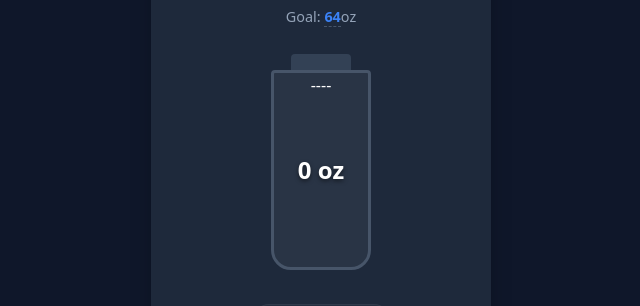
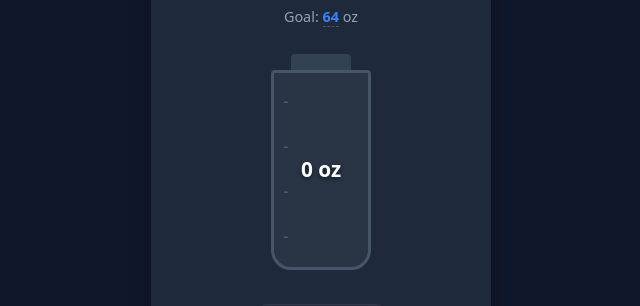
Before and after one commit to nadia-nh/rc-water-tracking-app, a Next.js app: page / in a window 1280 px wide. Shown: the part 231-537 px from the top of the page, without its empty margins (319-959 px from the left). Built offline with nearby package versions, Linux system fonts and the light colour scheme.

Commit message:
Update globals.css

```diff
--- a/app/globals.css
+++ b/app/globals.css
@@ -81,6 +81,13 @@ body {
   outline: none;
 }
 
+/* Hide arrows for the goal input */
+.goal-input-active::-webkit-inner-spin-button,
+.goal-input-active::-webkit-outer-spin-button {
+  -webkit-appearance: none;
+  margin: 0;
+}
+
 /* 4. Bottle & Water Fill */
 .bottle-container {
   width: 120px;
@@ -104,6 +111,23 @@ body {
   position: relative;
   overflow: hidden;
   margin: 0 auto;
+  overflow: hidden; /* Clips the water inside */
+  display: flex;
+  justify-content: center;
+  align-items: center;
+}
+
+.bottle-marks {
+  position: absolute;
+  left: 8px;
+  top: 10%;
+  height: 80%;
+  display: flex;
+  flex-direction: column;
+  justify-content: space-between;
+  color: rgba(255, 255, 255, 0.2);
+  font-family: monospace;
+  font-weight: bold;
 }
 
 .water-fill {
@@ -121,7 +145,7 @@ body {
   left: 50%;
   transform: translate(-50%, -50%);
   z-index: 10;
-  font-size: 1.5rem;
+  font-size: 1.3rem;
   font-weight: 800;
   text-shadow: 0 2px 4px rgba(0,0,0,0.5);
 }
@@ -207,12 +231,14 @@ body {
   min-width: 45px;
   font-size: 1.1rem;
   font-weight: 700;
+  line-height: 1;
   color: white;
+  letter-spacing: -0.5px;
 }
 
 .amount-display small {
   color: var(--text-muted);
-  font-size: 0.8rem;
+  font-size: 0.9rem;
   font-weight: 400;
 }
 
@@ -226,27 +252,51 @@ body {
   margin-top: 0.5rem;
 }
 
+.success-toast {
+  position: absolute;
+  top: 20px;
+  left: 50%;
+  transform: translateX(-50%);
+  background: #10b981; /* Success Green */
+  color: white;
+  padding: 12px 24px;
+  border-radius: 50px;
+  font-weight: bold;
+  font-size: 0.9rem;
+  box-shadow: 0 4px 15px rgba(16, 185, 129, 0.4);
+  z-index: 100;
+  white-space: nowrap;
+  animation: slideDown 0.5s ease-out forwards;
+}
+
+@keyframes slideDown {
+  0% {
+    opacity: 0;
+    transform: translate(-50%, -20px);
+  }
+  100% {
+    opacity: 1;
+    transform: translate(-50%, 0);
+  }
+}
+
 /* 8. Skeletons */
 .skeleton-block {
   background-color: #334155;
   border-radius: 1rem;
   width: 100%;
-  /* Optional: subtle pulse effect */
   animation: pulse 2s cubic-bezier(0.4, 0, 0.6, 1) infinite;
 }
 
-/* 1. Top Area (Toggle + Title + Goal) */
 .skeleton-top {
   height: 80px;
 }
 
-/* 2. Middle Area (Bottle) */
 .skeleton-middle {
   width: 120px; /* Matches bottle width */
   height: 240px; /* Matches bottle + cap height */
 }
 
-/* 3. Bottom Area (Inputs + Buttons) */
 .skeleton-bottom {
   height: 110px;
 }
@@ -348,19 +398,3 @@ body {
   color: var(--text-muted);
   transition: all 0.2s;
 }
-
-/* Amount Display */
-.amount-display {
-  min-width: 45px; /* Keeps layout stable when numbers change */
-  font-size: 1.1rem;
-  font-weight: 700;
-  line-height: 1;
-  color: white;
-  letter-spacing: -0.5px;
-}
-
-.amount-display small {
-  color: var(--text-muted);
-  font-size: 0.9rem;
-  font-weight: 400;
-}
--- a/app/page.tsx
+++ b/app/page.tsx
@@ -83,7 +83,7 @@ export default function Home() {
             {goal}
           </span>
         )}
-        <span>{unit}</span>
+        <span> {unit}</span>
       </div>
 
       {/* The Nalgene Bottle UI */}
```
